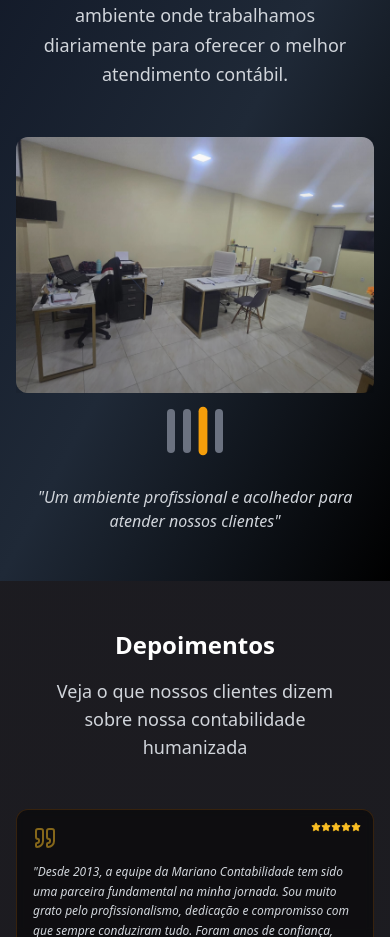
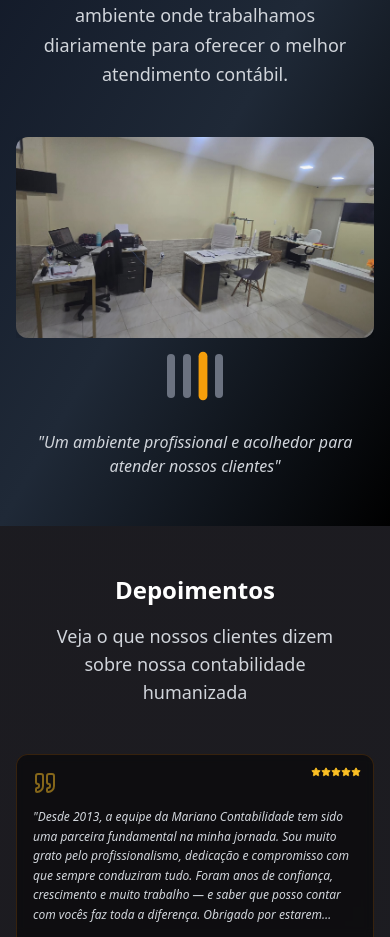
Before and after one commit to DevZipMateus/mariano-contabilidade-site, a React (Vite) app: page / in a window 390 px wide. Shown: the part 8220-9157 px from the top of the page. Built offline with nearby package versions, Linux system fonts and the light colour scheme.

Commit message:
Fix: Carousel image order and responsiveness
Reorders the carousel images, making the second image the first. Also improves the responsiveness of the carousel images.

```diff
--- a/src/components/OfficeCarousel.tsx
+++ b/src/components/OfficeCarousel.tsx
@@ -8,13 +8,13 @@ const OfficeCarousel = () => {
   const officeImages = [
     {
       id: 1,
-      src: "/lovable-uploads/420b4bca-f540-44ce-9d47-2ce8a4afd333.png",
-      alt: "Escritório Mariano Contabilidade - Ambiente de trabalho"
+      src: "/lovable-uploads/e2312770-9bad-4de1-8c0c-edb919ee74bd.png",
+      alt: "Equipe Mariano Contabilidade no escritório"
     },
     {
       id: 2,
-      src: "/lovable-uploads/e2312770-9bad-4de1-8c0c-edb919ee74bd.png",
-      alt: "Equipe Mariano Contabilidade no escritório"
+      src: "/lovable-uploads/420b4bca-f540-44ce-9d47-2ce8a4afd333.png",
+      alt: "Escritório Mariano Contabilidade - Ambiente de trabalho"
     },
     {
       id: 3,
@@ -52,7 +52,7 @@ const OfficeCarousel = () => {
           </p>
         </div>
 
-        <div className="max-w-5xl mx-auto">
+        <div className="max-w-6xl mx-auto">
           <Carousel className="w-full">
             <CarouselContent>
               {officeImages.map((image, index) => (
@@ -65,22 +65,27 @@ const OfficeCarousel = () => {
                     display: index === currentIndex ? 'block' : 'none'
                   }}
                 >
-                  <div className="relative h-64 sm:h-80 md:h-96 lg:h-[500px] rounded-xl overflow-hidden shadow-2xl">
+                  <div className="relative w-full aspect-video rounded-xl overflow-hidden shadow-2xl">
                     <picture>
                       <source
                         media="(max-width: 640px)"
                         srcSet={image.src}
-                        sizes="(max-width: 640px) 100vw, 50vw"
+                        sizes="100vw"
+                      />
+                      <source
+                        media="(max-width: 1024px)"
+                        srcSet={image.src}
+                        sizes="90vw"
                       />
                       <img
                         src={image.src}
                         alt={image.alt}
                         className="w-full h-full object-cover object-center transition-transform duration-300 hover:scale-105"
                         loading={index === 0 ? "eager" : "lazy"}
-                        sizes="(max-width: 640px) 100vw, (max-width: 1024px) 80vw, 1200px"
+                        sizes="(max-width: 640px) 100vw, (max-width: 1024px) 90vw, 1200px"
                       />
                     </picture>
-                    <div className="absolute inset-0 bg-gradient-to-t from-black/30 to-transparent"></div>
+                    <div className="absolute inset-0 bg-gradient-to-t from-black/20 to-transparent"></div>
                   </div>
                 </CarouselItem>
               ))}
```
